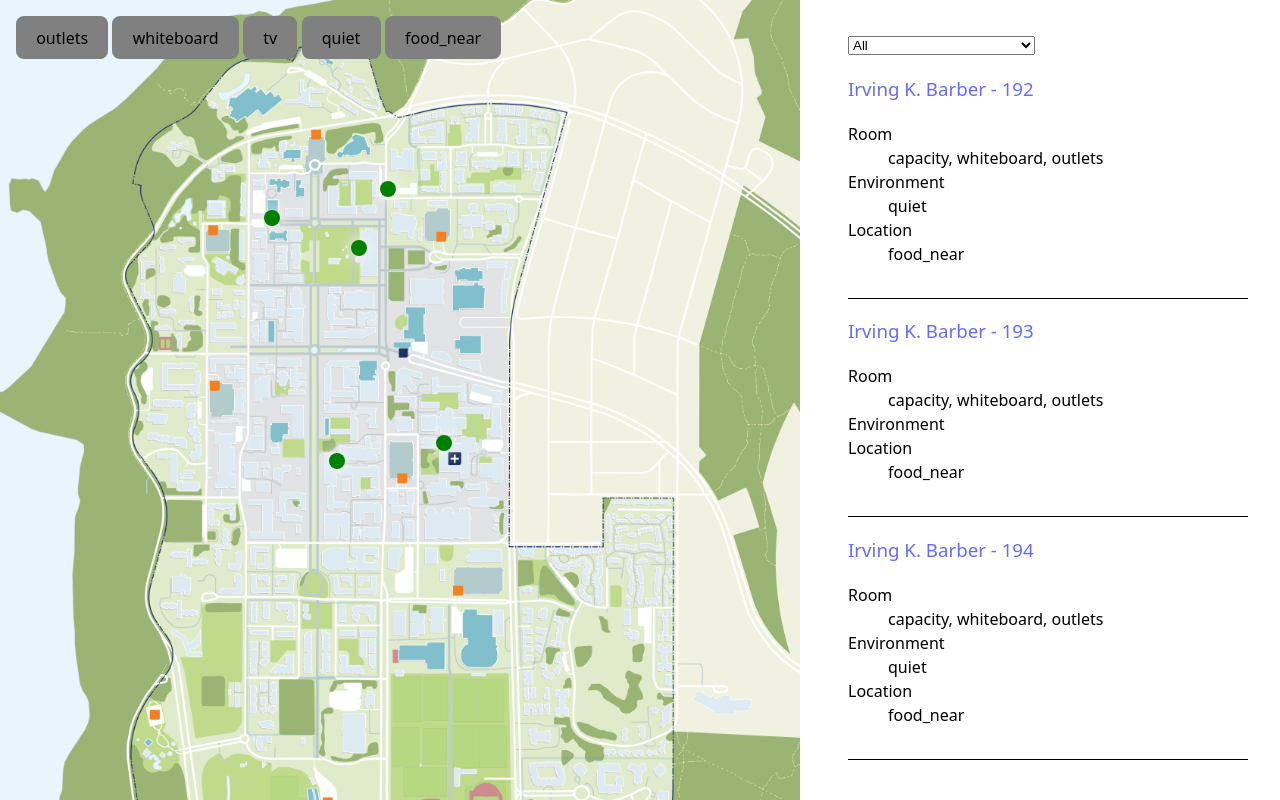
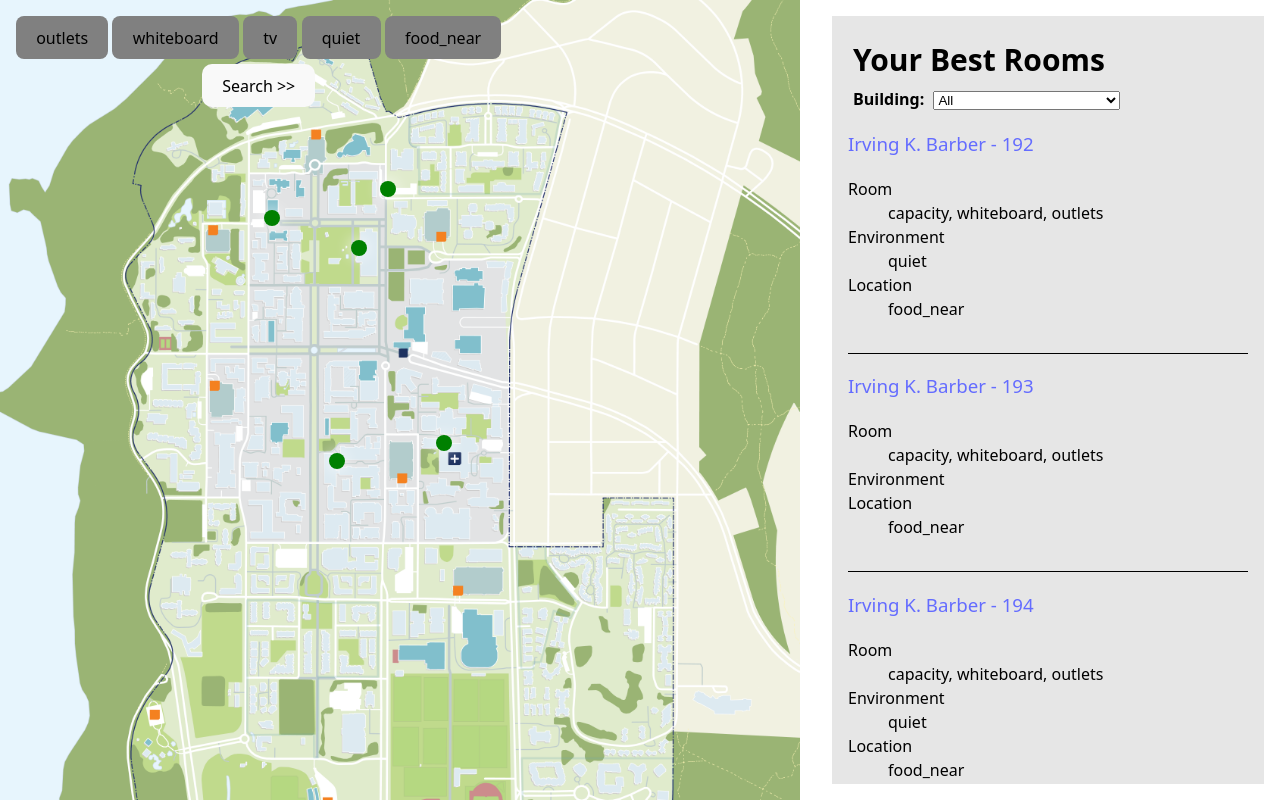
Before and after one commit to Garfield-344/UBC-room-finder, a Svelte app in the folder room_finder/: page / in a window 1280 px wide. Built offline with nearby package versions, Linux system fonts and the light colour scheme.

Commit message:
Modified App.svelte

```diff
--- a/room_finder/src/App.svelte
+++ b/room_finder/src/App.svelte
@@ -2,6 +2,8 @@
   import Map from './lib/Map.svelte';
   import rooms from './assets/rooms.json';
   import FilterButton from './lib/FilterButton.svelte';
+  import SearchButton from "./lib/SearchButton.svelte";
+
 
   function filterRoom(room, filters) {
     return !Object.keys(filters).map((attribute) => {
@@ -49,6 +51,10 @@
     return result;
   }
 
+  function onSearch(text) {
+    console.log(text);
+  }
+
   let filters = $state({});
   let preferences = $state({})
   let selectedBuilding = $state("all");
@@ -66,6 +72,8 @@
         <FilterButton name={"tv"} filters={filters} />
         <FilterButton name={"quiet"} filters={filters} />
         <FilterButton name={"food_near"} filters={filters} />
+        <SearchButton onSearch="{onSearch}" />
+
       </div>
       <div class="floating-sidebar">
         <!--
@@ -78,6 +86,12 @@
         "quiet": false,
         "food_near": true
         -->
+        <div style="font-weight: bold; font-size: 30px; margin: 5px;">
+          Your Best Rooms
+        </div>
+
+
+        <b style="margin: 5px">Building:</b>
         <select bind:value={selectedBuilding}>
           <option value="all">All</option>
           {#each filterRankedBuildings as building}
@@ -138,6 +152,11 @@
           border-bottom: 1px solid;
         }
       }
+
+      // ===
+      //border-radius: 15px;
+      background: #E6E6E6;
+
     }
   }
 </style>
```
